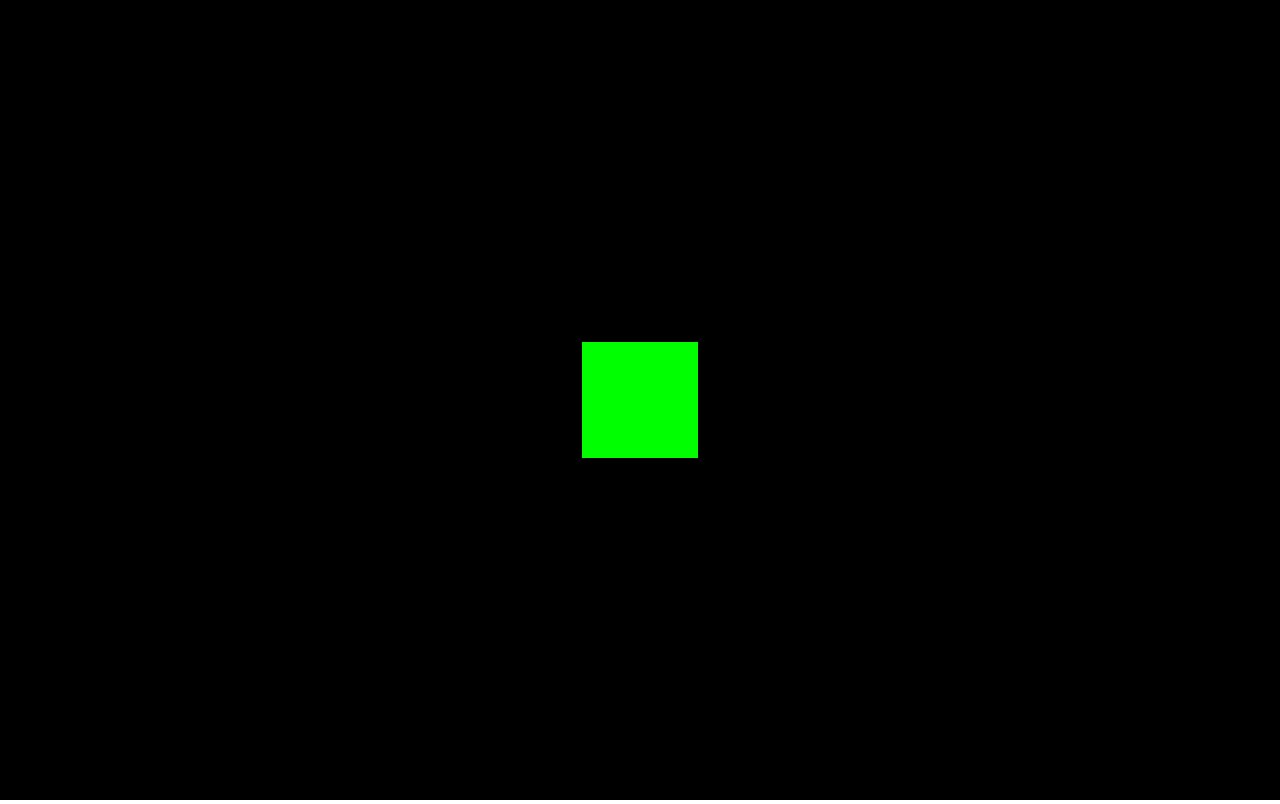
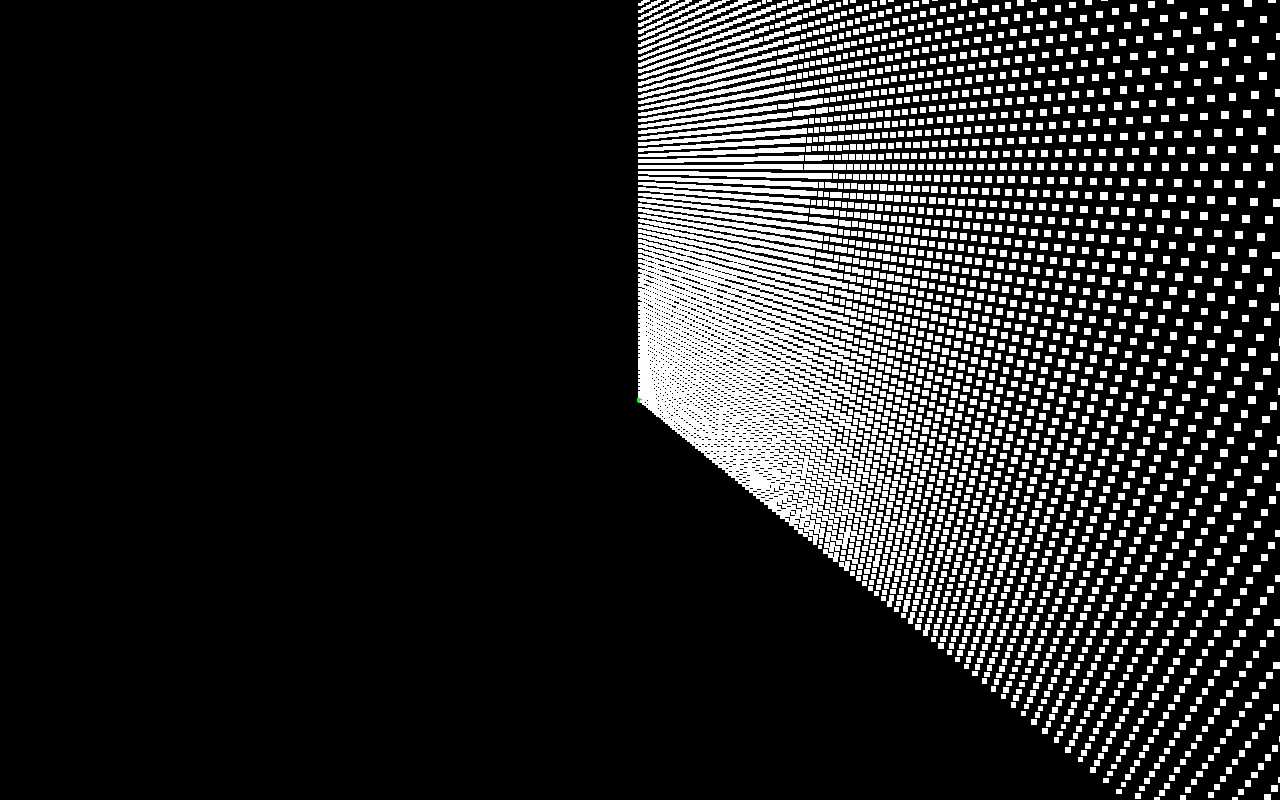
Before and after one commit to 256dpi/spacelink, a website: page debug.html in a window 1280 px wide. Drawn offline with Linux system fonts and the light colour scheme.

Commit message:
working point cloud

```diff
--- a/debug.html
+++ b/debug.html
@@ -8,7 +8,8 @@
   <script src="js/vendor/three.orbit.js"></script>
   <script src="js/vendor/VRControls.js"></script>
   <script src="js/vendor/VREffect.js"></script>
-  <script src="js/components/depthstream.js"></script>
+  <script src="js/components/depth_stream.js"></script>
+  <script src="js/components/point_cloud.js"></script>
   <script src="js/debug.js"></script>
   <link rel="stylesheet" href="style/debug.css" media="screen" charset="utf-8">
 </head>
--- a/js/components/depthstream.js
+++ b/js/components/depth_stream.js
@@ -6,26 +6,23 @@
  * @constructor
  */
 function DepthStream(stream, callback){
-  var ws = this.ws = new WebSocket('ws://localhost:9090');
+  var ws = new WebSocket('ws://localhost:9090');
   ws.binaryType = 'arraybuffer';
 
   ws.onopen = function() {
     if(stream) {
       ws.send('*');
+    } else {
+      ws.send('1');
     }
   };
 
   ws.onmessage = function(message) {
     callback(new Uint16Array(message.data));
   };
+
+  this.ws = ws;
 }
-
-/**
- * Get a single frame.
- */
-DepthStream.prototype.get = function(){
-  this.ws.send('1');
-};
 
 /**
  * Close client.
--- /dev/null
+++ b/js/components/point_cloud.js
@@ -0,0 +1,23 @@
+function PointCloud(vectors) {
+  this.width = 640 / 4;
+  this.height = 480 / 4;
+
+  this.size = this.width * this.height;
+  this.vectors = vectors;
+
+  for(var y=0; y < this.height; y++) {
+    for(var x=0; x < this.width; x++) {
+      this.vectors.push(new THREE.Vector3(x, y, 0));
+    }
+  }
+}
+
+PointCloud.prototype.update = function(array){
+  for(var y=0; y < this.height; y++) {
+    for(var x=0; x < this.width; x++) {
+      var index = y * this.width + x;
+      var depth = array[index];
+      this.vectors[index].set(x, y, depth / 100);
+    }
+  }
+};
--- a/js/debug.js
+++ b/js/debug.js
@@ -1,28 +1,38 @@
-//var ds = new DepthStream(true, function(array){
-//  console.log(array.length);
-//  ds.close();
-//});
-
-//ds.get();
-
 $(function(){
   var scene = new THREE.Scene();
   var camera = new THREE.PerspectiveCamera(75, window.innerWidth / window.innerHeight, 0.1, 1000);
+  camera.position.set(100, 50, 50);
 
   var renderer = new THREE.WebGLRenderer();
   renderer.setSize(window.innerWidth, window.innerHeight);
   document.body.appendChild(renderer.domElement);
+
+  var controls = new THREE.OrbitControls(camera);
+  controls.damping = 0.2;
+  controls.addEventListener('change', render);
+
+  var particles = new THREE.Geometry();
+  var pMaterial = new THREE.PointCloudMaterial({
+    color: 0xFFFFFF,
+    size: 1
+  });
+
+  var pc = new PointCloud(particles.vertices);
+
+  var particleSystem = new THREE.PointCloud(particles, pMaterial);
+
+  scene.add(particleSystem);
 
   var geometry = new THREE.BoxGeometry(1, 1, 1);
   var material = new THREE.MeshBasicMaterial({ color: 0x00ff00 });
   var cube = new THREE.Mesh(geometry, material);
   scene.add(cube);
 
-  camera.position.z = 5;
-
-  var controls = new THREE.OrbitControls(camera);
-  controls.damping = 0.2;
-  controls.addEventListener('change', render);
+  new DepthStream(true, function(array){
+    pc.update(array);
+    particles.verticesNeedUpdate = true;
+    render();
+  });
 
   render();
 
```
